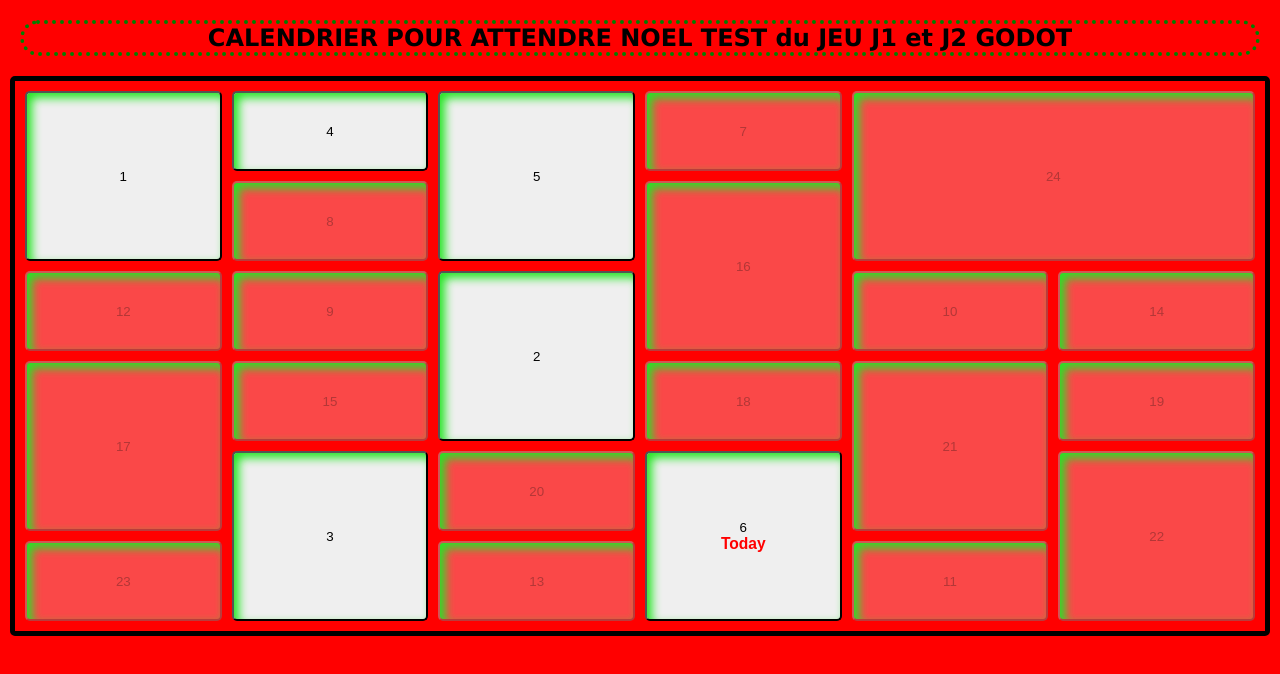
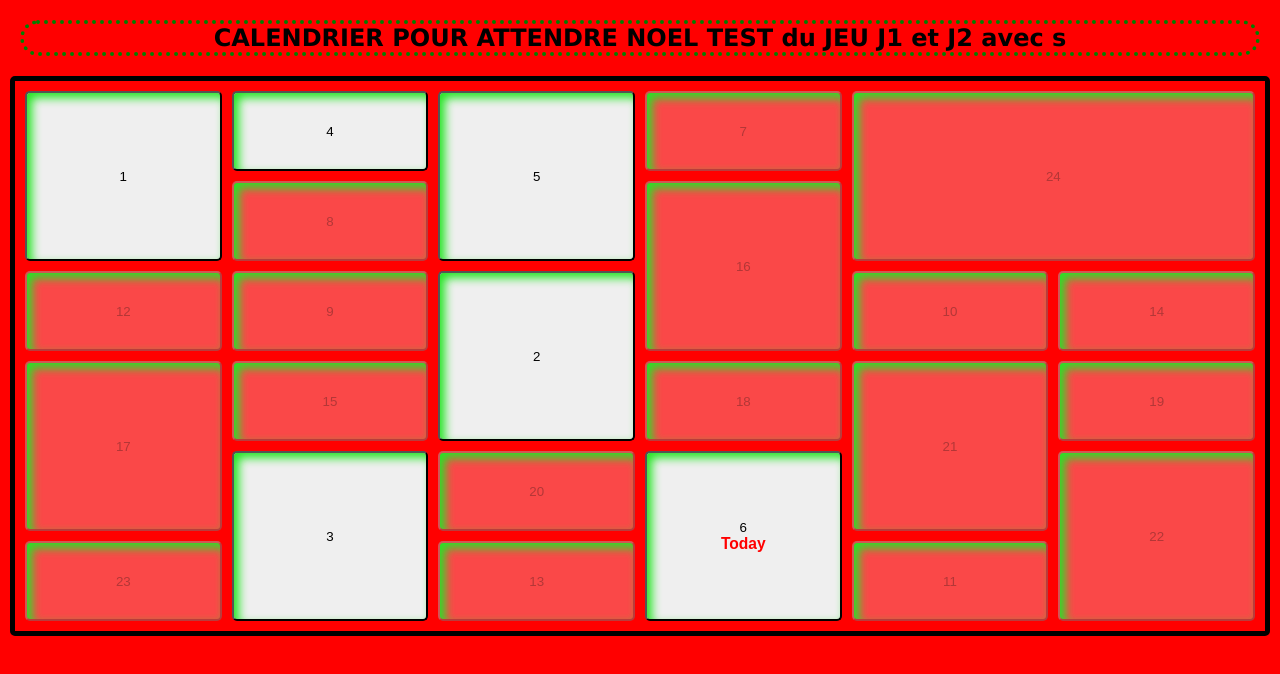
Before and after one commit to RogerBytes-Softworks/DistantHostTesting, a plain HTML site: page index.html in a window 1280 px wide. Drawn offline with Linux system fonts and the light colour scheme; a web font is replaced by a local one.

Commit message:
no comment

```diff
--- a/index.html
+++ b/index.html
@@ -23,7 +23,7 @@
 <body>
 
 <div class="calendar">
-        <h1>CALENDRIER POUR ATTENDRE NOEL TEST du JEU J1 et J2 GODOT</h1>
+        <h1>CALENDRIER POUR ATTENDRE NOEL TEST du JEU J1 et J2 avec s</h1>
         <div class="cases">
             <button data-day="1" class="b1">1</button>
             <button data-day="2"class="b2">2</button>
```
